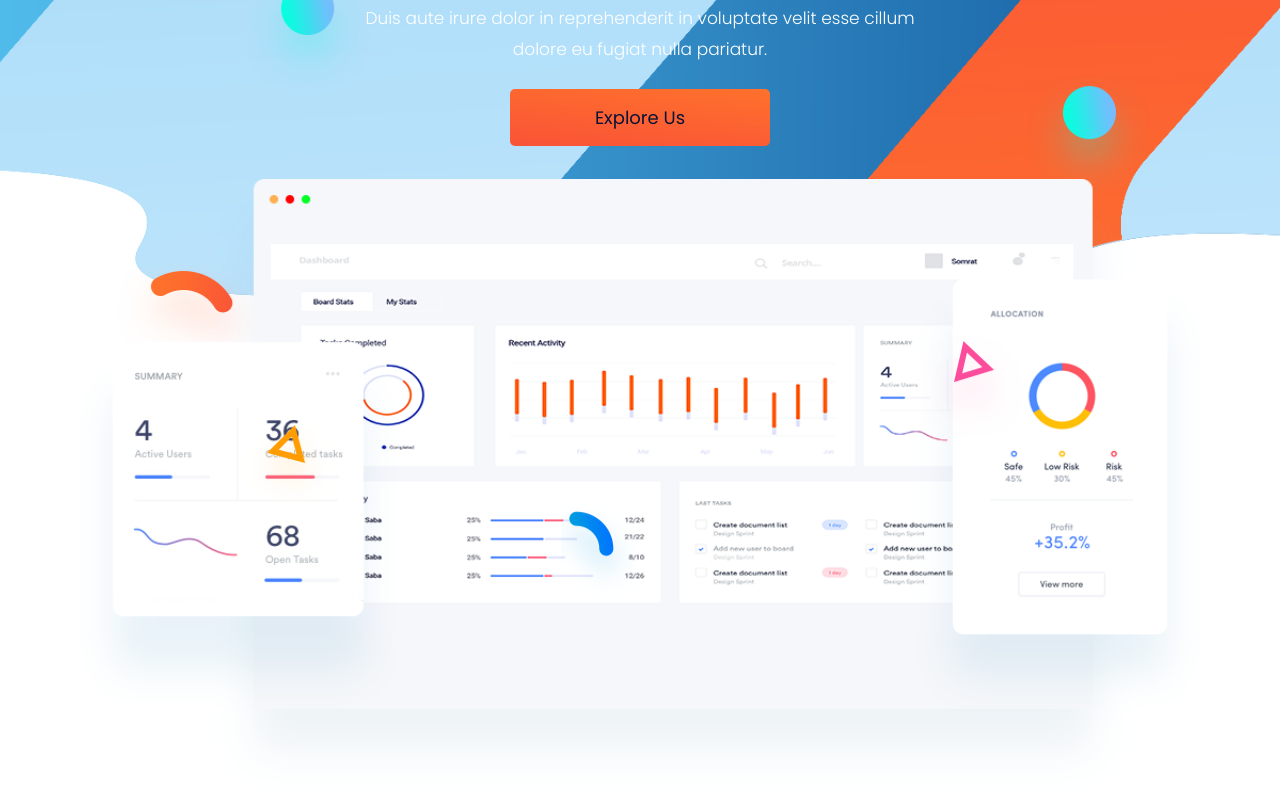
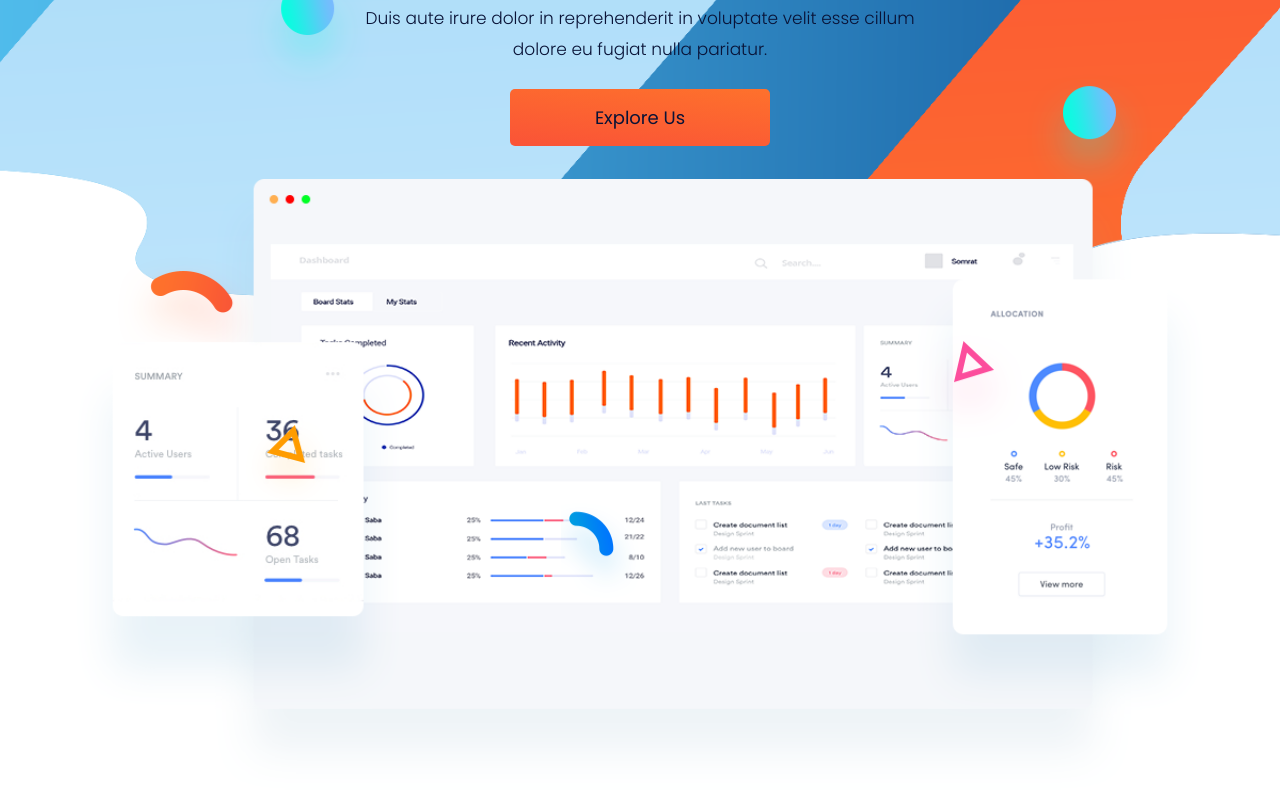
Before and after one commit to ManishMachaiah/ekangi, a plain HTML site: page index.html in a window 1280 px wide. Shown: the part 431-1221 px from the top of the page. Drawn offline with Linux system fonts and the light colour scheme.

Commit message:
Update style.css

```diff
--- a/css/style.css
+++ b/css/style.css
@@ -19,7 +19,7 @@ body {
 
 p, .paragraph {
   font-weight: 300;
-  color: white;
+  color: #091337;
   font-size: 17px;
   line-height: 31px;
   font-family: "Poppins", sans-serif;
```
